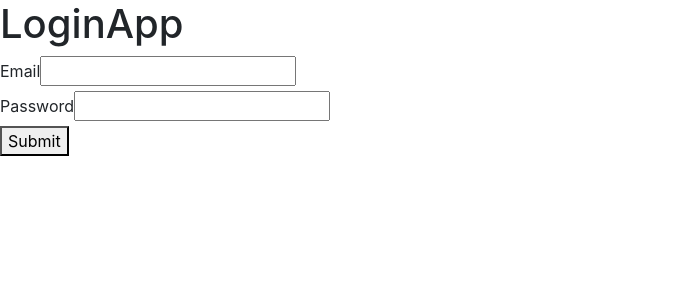
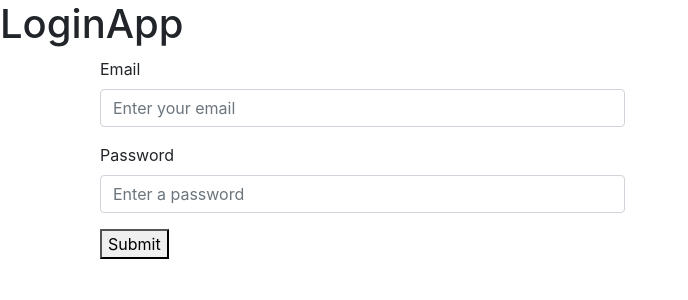
Before and after one commit to ermainz/Login, an Angular app in the folder client/: page /sign-in in a window 1280 px wide. Shown: the top 300 px of the page, without its empty margins (0-688 px from the left). Built offline with nearby package versions, Linux system fonts and the light colour scheme.

Commit message:
Added basic bootstrap styling to sign in form

```diff
--- a/client/src/app/sign-in/sign-in.component.html
+++ b/client/src/app/sign-in/sign-in.component.html
@@ -1,13 +1,19 @@
+<div class="container">
+  <div class="col-md-3"></div>
+  <div class="col-md-6">
     <form>
-  <div>
+      <div class="form-group">
         <label for="email">Email</label>
-    <input type="text" id="email">
+        <input type="text" id="email" class="form-control" placeholder="Enter your email">
       </div>
 
-  <div>
+      <div class="form-group">
         <label for="password">Password</label>
-    <input type="password" id="password">
+        <input type="password" id="password" class="form-control" placeholder="Enter a password">
       </div>
 
       <button type="submit">Submit</button>
     </form>
+  </div>
+  <div class="col-md-3"></div>
+</div>
```
Lines whose indentation alone changed are shown as unchanged.
